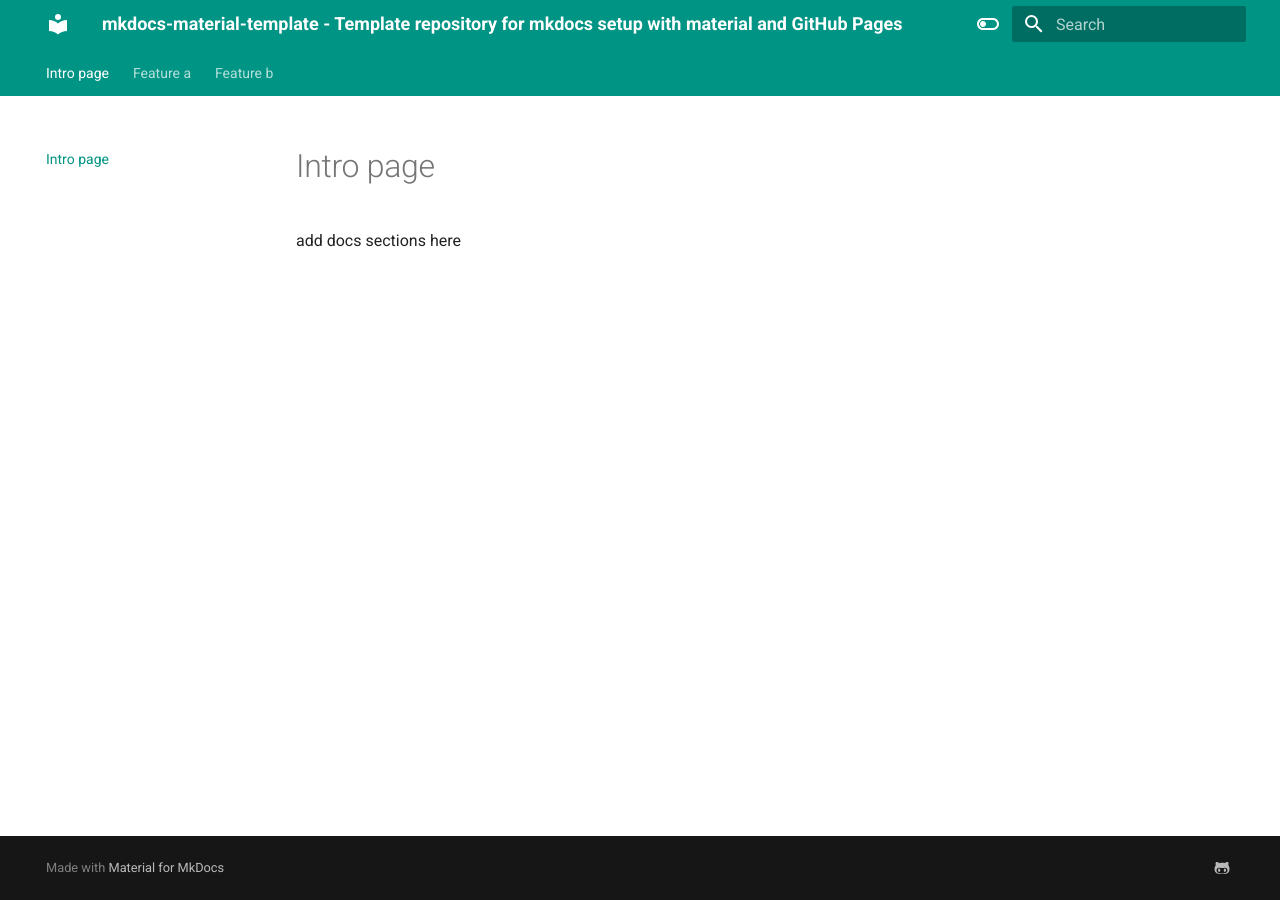
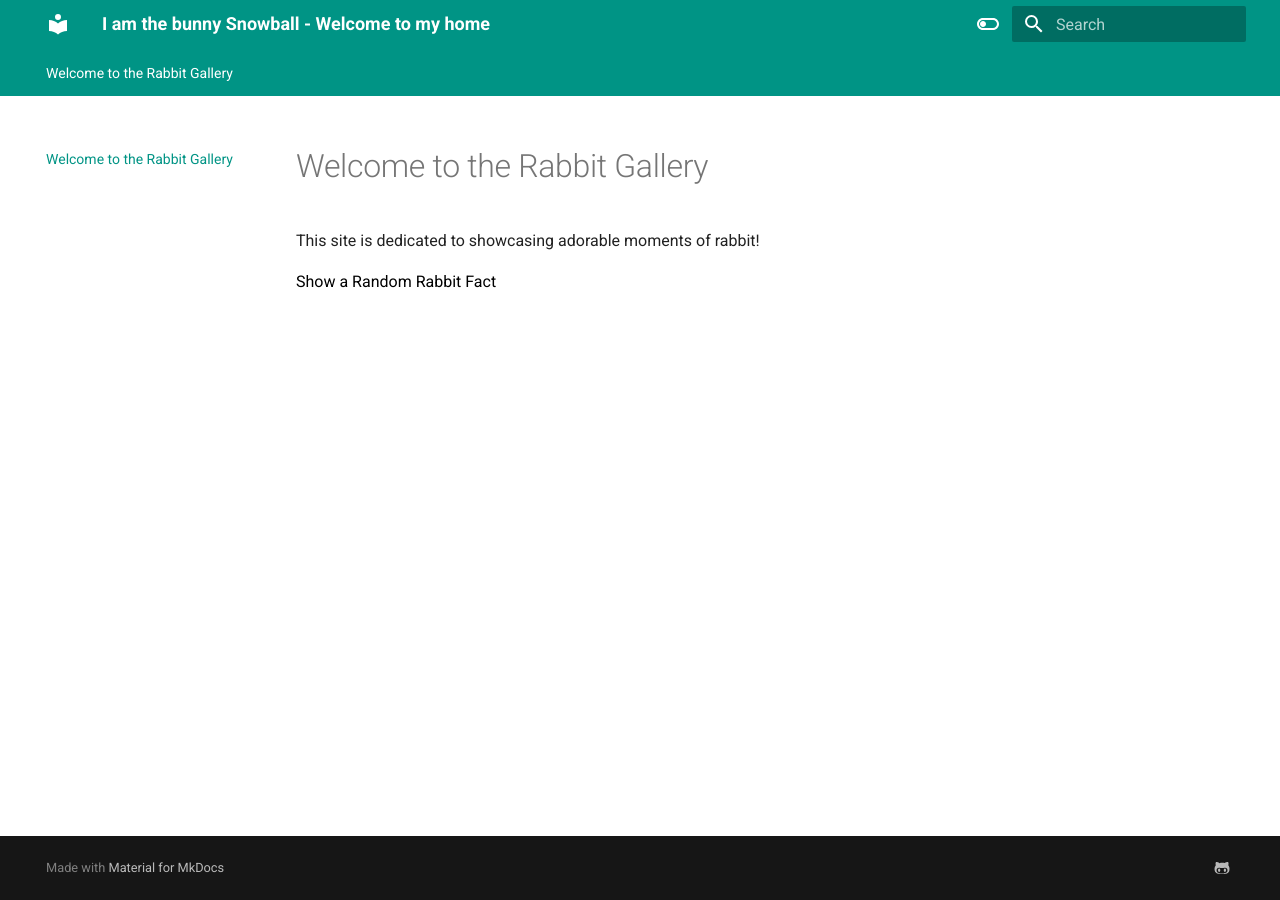
Before and after one commit to TheNewThinkTank/lepus, an MkDocs documentation site: the page built from docs/index.md, in a window 1280 px wide. Built offline with MkDocs 1.6.1 and Material for MkDocs 9.7.7, drawn with Linux system fonts in a browser that asks for light colours.

```diff
--- a/docs/feature_a/feature_a1.md
+++ /dev/null
@@ -1,3 +0,0 @@
-# Feature a1
-
-This is about feature a1
--- a/docs/feature_a/feature_a2.md
+++ /dev/null
@@ -1,3 +0,0 @@
-# Feature a2
-
-This is about feature a2
--- a/docs/feature_b/feature_b1.md
+++ /dev/null
@@ -1,3 +0,0 @@
-# Feature b1
-
-This is about feature b1
--- a/docs/feature_b/feature_b2.md
+++ /dev/null
@@ -1,3 +0,0 @@
-# Feature b2
-
-This is about feature b2
--- a/docs/index.md
+++ b/docs/index.md
@@ -1,3 +1,21 @@
-# Intro page
+# Welcome to the Rabbit Gallery
 
-add docs sections here
+This site is dedicated to showcasing adorable moments of rabbit!
+
+<button id="randomFactBtn">Show a Random Rabbit Fact</button>
+<p id="rabbitFact"></p>
+
+<script>
+const facts = [
+  "Rabbits have 28 teeth that never stop growing.",
+  "Rabbits can turn their ears 180 degrees to hear better.",
+  "A group of rabbits is called a fluffle.",
+  "Rabbits can jump up to 3 feet high.",
+  "Rabbits love to chew to keep their teeth healthy."
+];
+
+document.getElementById("randomFactBtn").addEventListener("click", function() {
+  const randomIndex = Math.floor(Math.random() * facts.length);
+  document.getElementById("rabbitFact").textContent = facts[randomIndex];
+});
+</script>
--- a/mkdocs.yml
+++ b/mkdocs.yml
@@ -1,4 +1,4 @@
-site_name: mkdocs-material-template - Template repository for mkdocs setup with material and GitHub Pages
+site_name: I am the bunny Snowball - Welcome to my home
 theme:
   name: material
   features:
@@ -29,7 +29,7 @@
 extra:
   social:
     - icon: fontawesome/brands/github-alt
-      link: https://github.com/TheNewThinkTank/mkdocs-material-template
+      link: https://github.com/TheNewThinkTank/lepus
 
 plugins:
   - search
```
Also changed, not shown: README.md (+3 -2 lines), 1 other file.
